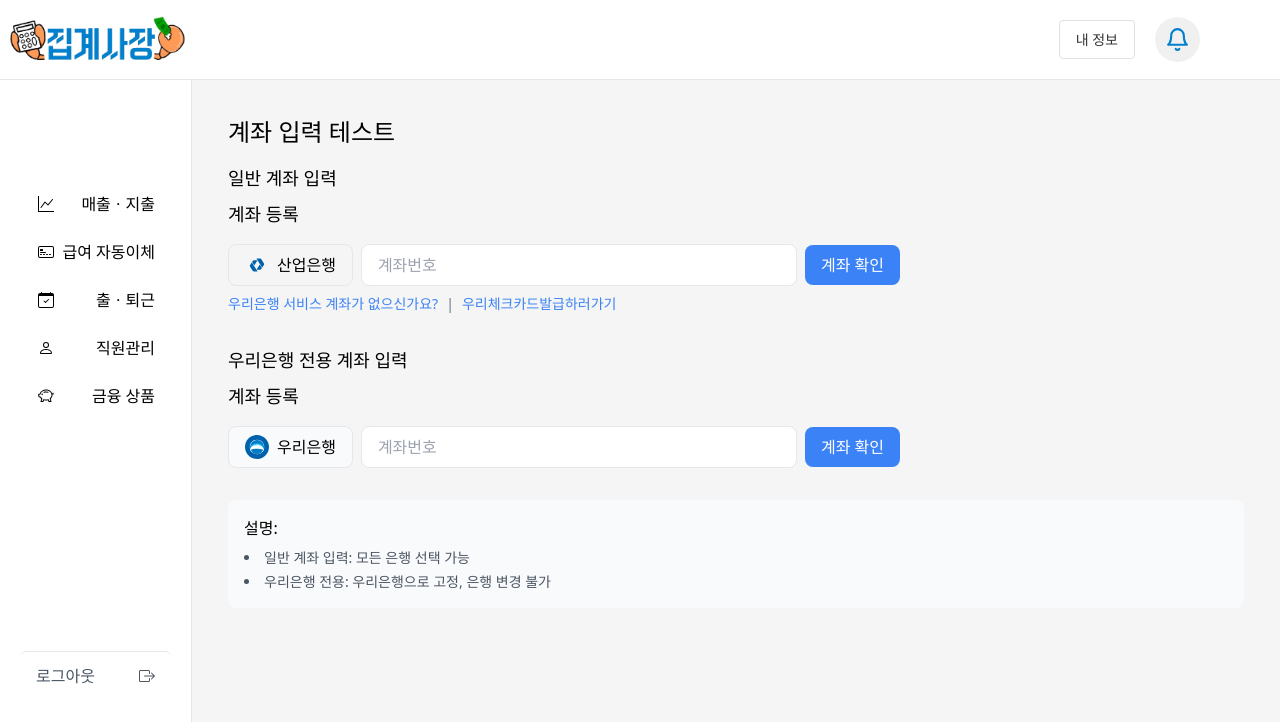
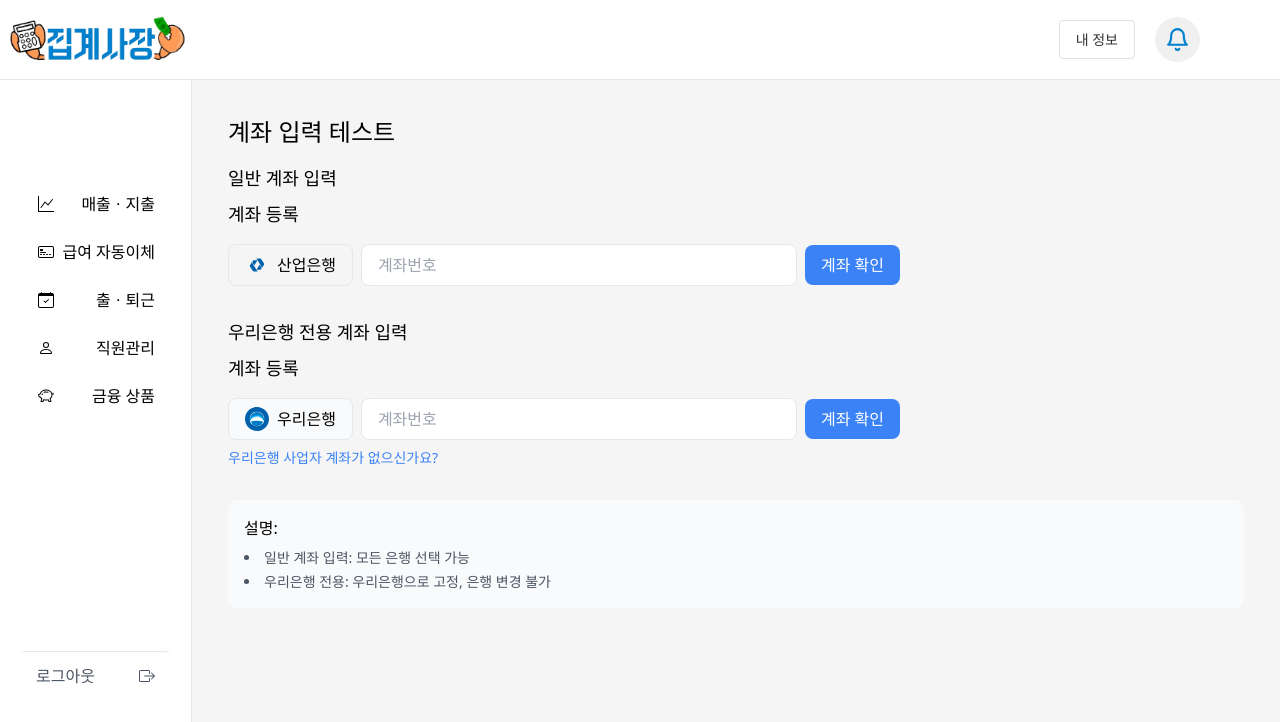
Before and after one commit to woorifisa-projects-3rd/MSA-FE, a Next.js app: page /tsx in a window 1280 px wide. Shown: the top 722 px of the page. Built offline with nearby package versions, Linux system fonts and the light colour scheme.

Commit message:
feat# 우리은행 게좌 등록 url 변경

```diff
--- a/components/input/AccountInputForm.js
+++ b/components/input/AccountInputForm.js
@@ -103,11 +103,9 @@ const AccountInputForm = ({ isPresident = false }) => {
       </div>
 
       {/* 하단 링크 - isPresident가 아닐 때만 표시 */}
-      {!isPresident && (
+      {isPresident && (
         <div className="mt-2 text-sm text-gray-500">
-          <a href="#" className="text-blue-500 hover:underline">우리은행 서비스 계좌가 없으신가요?</a>
-          <span className="mx-2">|</span>
-          <a href="#" className="text-blue-500 hover:underline">우리체크카드발급하러가기</a>
+          <a href="https://nbi.wooribank.com/nbi/woori?withyou=BISVC0131" className="text-blue-500 hover:underline">우리은행 사업자 계좌가 없으신가요?</a>
         </div>
       )}
     </div>
```
